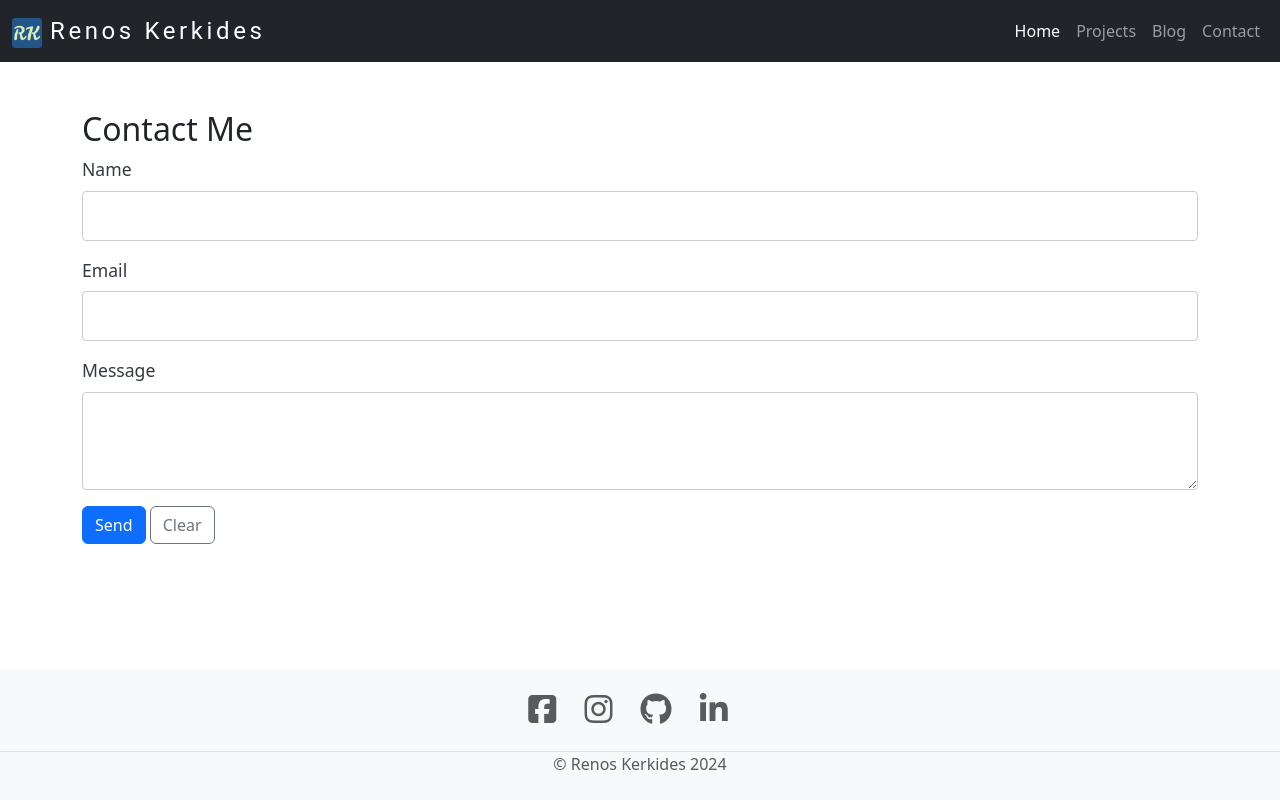
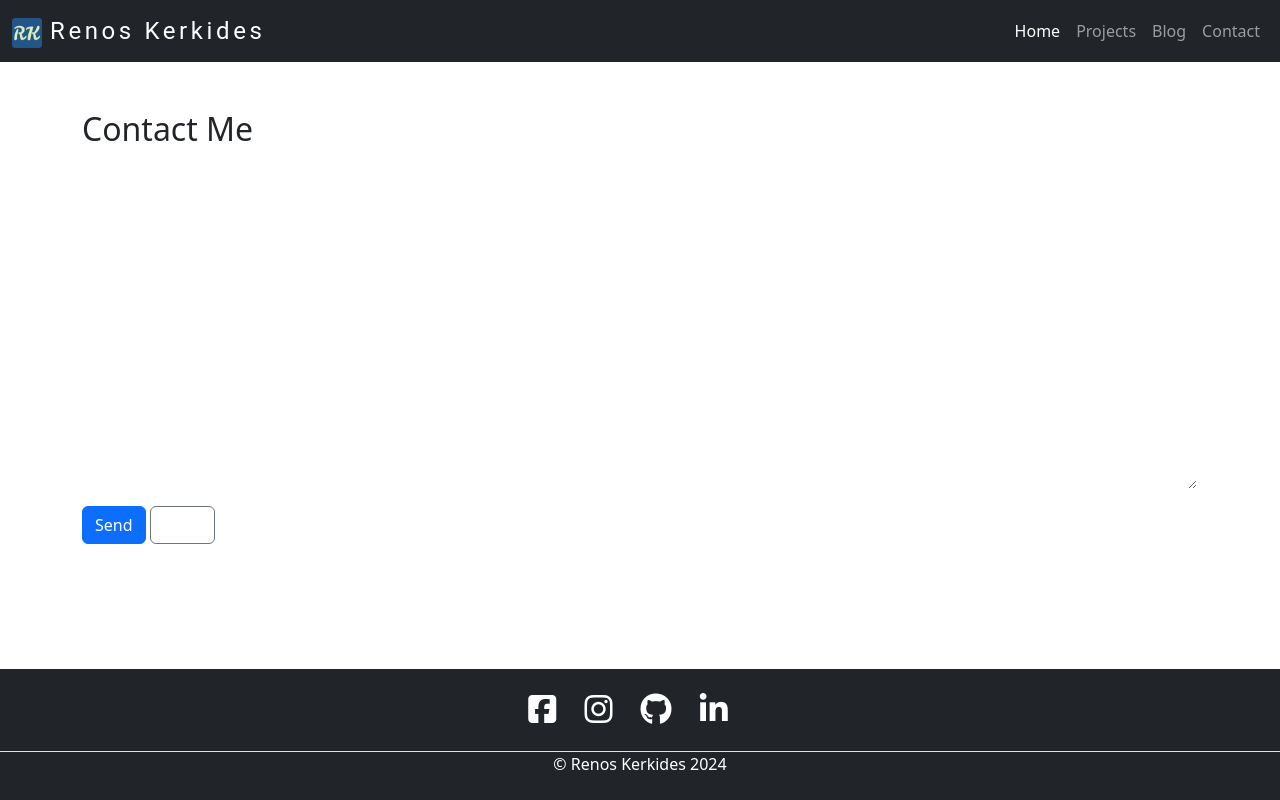
Before and after one commit to rkerkides/MyPortfolioSite, a Django app: page /contact/ in a window 1280 px wide. Run offline with Django 4.2, Linux system fonts and the light colour scheme; some libraries are stand-ins or nearby versions.

Commit message:
improve theme

```diff
--- a/main/templates/main/contact.html
+++ b/main/templates/main/contact.html
@@ -18,19 +18,19 @@
         {% csrf_token %}
         <div class="contact-form">
             <div class="mb-3">
-                <label for="name" class="form-label">Name</label>
-                <input type="text" class="form-control" id="name" name="name" required>
+                <label for="name" class="form-label" style="color: white;">Name</label>
+                <input type="text" class="form-control" id="name" name="name" required style="color: white; background-color: transparent; border-color: white;">
             </div>
             <div class="mb-3">
-                <label for="email" class="form-label">Email</label>
-                <input type="email" class="form-control" id="email" name="email" required>
+                <label for="email" class="form-label" style="color: white;">Email</label>
+                <input type="email" class="form-control" id="email" name="email" required style="color: white; background-color: transparent; border-color: white;">
             </div>
             <div class="mb-3">
-                <label for="message" class="form-label">Message</label>
-                <textarea class="form-control" id="message" name="message" rows="3" required></textarea>
+                <label for="message" class="form-label" style="color: white;">Message</label>
+                <textarea class="form-control" id="message" name="message" rows="3" required style="color: white; background-color: transparent; border-color: white;"></textarea>
             </div>
             <button type="submit" class="btn btn-primary">Send</button>
-            <button type="reset" class="btn btn-outline-secondary">Clear</button>
+            <button type="reset" class="btn btn-outline-secondary" style="color: white;">Clear</button>
         </div>
     </form>
 </div>
--- a/templates/base.html
+++ b/templates/base.html
@@ -19,7 +19,7 @@
     <title>{% block title %}Renos Kerkides{% endblock title %}</title>
     {% block extrahead %}{% endblock %}
 </head>
-<body class="d-flex flex-column min-vh-100">
+<body class="d-flex flex-column min-vh-100 lines-background">
     <!-- Navbar -->
     {% include 'navbar.html' %}
 
--- a/templates/footer.html
+++ b/templates/footer.html
@@ -1,5 +1,5 @@
 <!-- Footer -->
-<footer id="footer" class="bg-light text-muted">
+<footer id="footer" class="footer mt-auto bg-dark text-white">
     <section class="text-center p-4 border-bottom">
         <!-- Social media links -->
         <a style="text-decoration:none;" href="https://www.facebook.com/Renosker/" class="me-4 text-reset" target="_blank" rel="noopener noreferrer">
```
